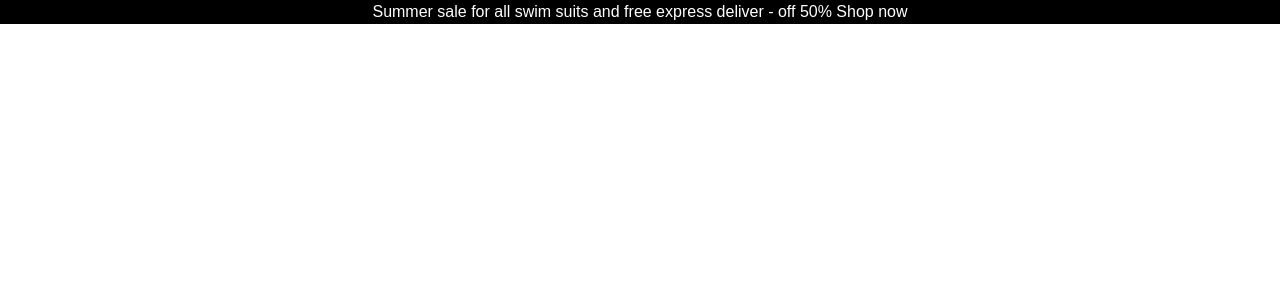
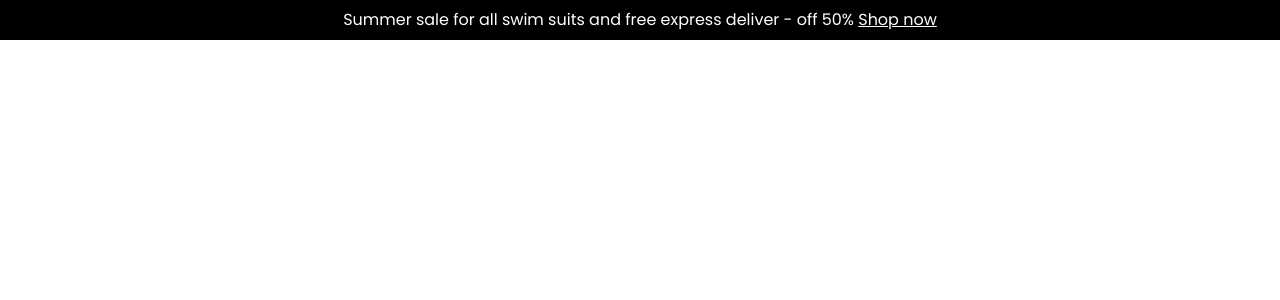
Before and after one commit to 9ightshade/Exclusive-stores, a React (Vite) app: page / in a window 1280 px wide. Shown: the top 300 px of the page. Built offline with nearby package versions, Linux system fonts and the light colour scheme.

Commit message:
chore:fontawesome

```diff
--- a/package.json
+++ b/package.json
@@ -10,8 +10,14 @@
     "preview": "vite preview"
   },
   "dependencies": {
+    "@fortawesome/fontawesome-svg-core": "^6.6.0",
+    "@fortawesome/free-brands-svg-icons": "^6.6.0",
+    "@fortawesome/free-regular-svg-icons": "^6.6.0",
+    "@fortawesome/free-solid-svg-icons": "^6.6.0",
+    "@fortawesome/react-fontawesome": "^0.2.2",
     "react": "^18.3.1",
     "react-dom": "^18.3.1",
+    "react-icons": "^5.2.1",
     "react-router-dom": "^6.25.1"
   },
   "devDependencies": {
--- a/src/components/nav/navbar.jsx
+++ b/src/components/nav/navbar.jsx
@@ -4,24 +4,16 @@ const Navbar = () => {
 
     <div>
 
-      <div className="bg-black text-white "  >
+      <div className="bg-black text-white py-2 "  >
         <p className="text-center" >
-          Summer sale for all swim suits and free express deliver - off 50% <a href="">Shop now</a>
-</p>
+          Summer sale for all swim suits and free express deliver - off 50% <a href="" className="underline hover:text-blue-600" >Shop now</a>
+        </p>
       </div>
 
-
-
-
+{/* navigation header starts */}
 
 
     </div>
-
-
-
-
-
-
   )
 
 };
--- a/src/index.css
+++ b/src/index.css
@@ -1,7 +1,8 @@
+@import url('https://fonts.googleapis.com/css2?family=Poppins:ital,wght@0,100;0,200;0,300;0,400;0,500;0,600;0,700;0,800;0,900;1,100;1,200;1,300;1,400;1,500;1,600;1,700;1,800;1,900&display=swap');
 @tailwind base;
 @tailwind components;
 @tailwind utilities;
-@import url('https://fonts.googleapis.com/css2?family=Poppins:ital,wght@0,100;0,200;0,300;0,400;0,500;0,600;0,700;0,800;0,900;1,100;1,200;1,300;1,400;1,500;1,600;1,700;1,800;1,900&display=swap');
+
 *{
   font-family:"Poppins", sans-serif;
 }
```
Also changed, not shown: 1 other file (tests, documents, lock files or other folders).
